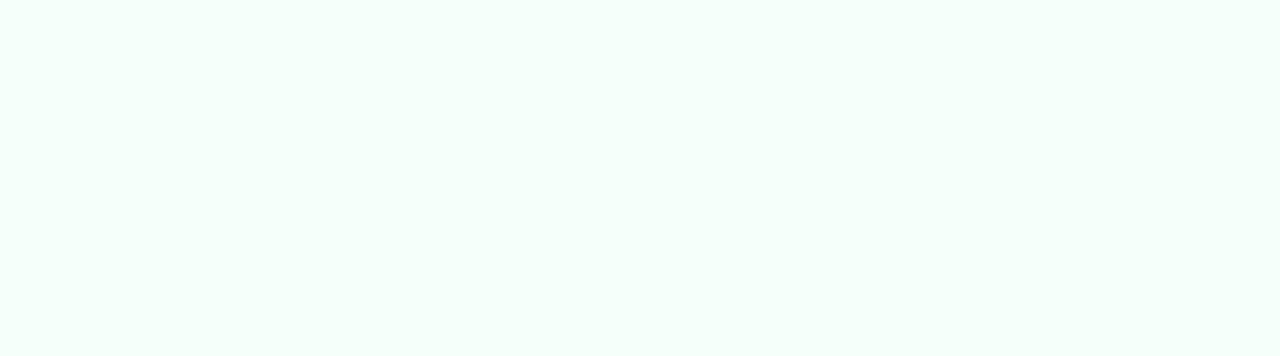
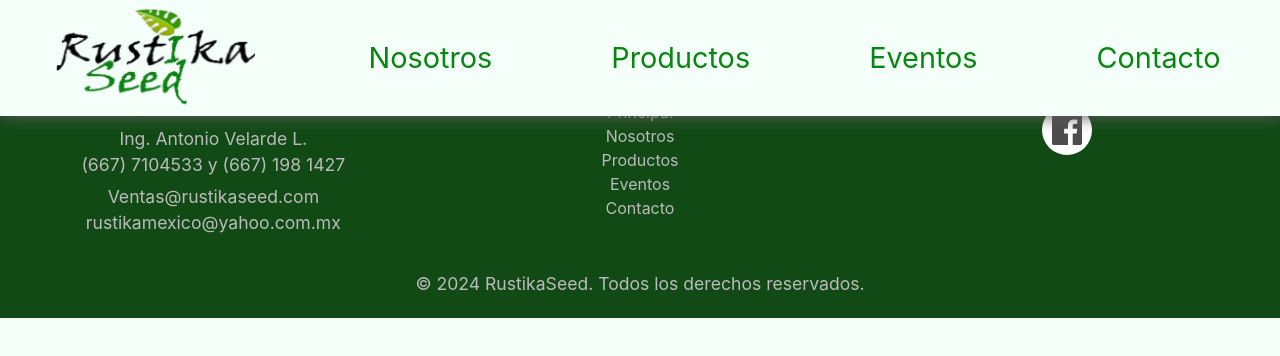
Before and after one commit to AdrianJacquez/RustikaSeedWeb, a React (Vite) app: page /contacto in a window 1280 px wide. Before the commit this address had no page. Shown: the top 356 px of the page. Built offline with nearby package versions, Linux system fonts and the light colour scheme.

Commit message:
comienzo de contacto

```diff
--- a/src/App.jsx
+++ b/src/App.jsx
@@ -2,6 +2,7 @@
 import "./App.css";
 import Nosotros from "./Nosotros/Nosotros.jsx";
 import Productos from "./Productos/Productos.jsx";
+import Contacto from "./Contacto/Contacto.jsx";
 import Hortalizas from "./Productos/Hortalizas.jsx";
 import Tomates from "./Productos/Tomates.jsx";
 import Chiles from "./Productos/Chiles.jsx";
@@ -17,6 +18,7 @@
           <Route path={"/"} element={<Home />}></Route>
           <Route path={"/nosotros"} element={<Nosotros />} />
           <Route path={"/productos"} element={<Productos />} />
+          <Route path={"/contacto"} element={<Contacto />} />
           <Route path={"/hortalizas"} element={<Hortalizas />} />
           <Route path={"/tomates"} element={<Tomates />} />
           <Route path={"/chiles"} element={<Chiles />} />
--- /dev/null
+++ b/src/Contacto/Contacto.jsx
@@ -0,0 +1,12 @@
+import Nav from "../Nav/Nav";
+import Footer from "../Footer/Footer";
+
+function Contacto() {
+  return (
+    <>
+      <Nav />
+      <Footer />
+    </>
+  );
+}
+export default Contacto;
--- a/src/Footer/Footer.jsx
+++ b/src/Footer/Footer.jsx
@@ -11,8 +11,11 @@
             Ing. Antonio Velarde L. <br /> (667) 7104533 y (667) 198 1427
           </p>
           <p>
-            <a href="Ventas@rustikaseed.com ">Ventas@rustikaseed.com</a> <br />{" "}
-            <a href="rustikamexico@yahoo.com.mx">rustikamexico@yahoo.com.mx</a>
+            <a href="mailto:Ventas@rustikaseed.com">Ventas@rustikaseed.com</a>{" "}
+            <br />{" "}
+            <a href="mailto:rustikamexico@yahoo.com.mx">
+              rustikamexico@yahoo.com.mx
+            </a>
           </p>
         </div>
         <div className="footer-section">
```
Also changed, not shown: src/Contacto/Contacto.css (added).
